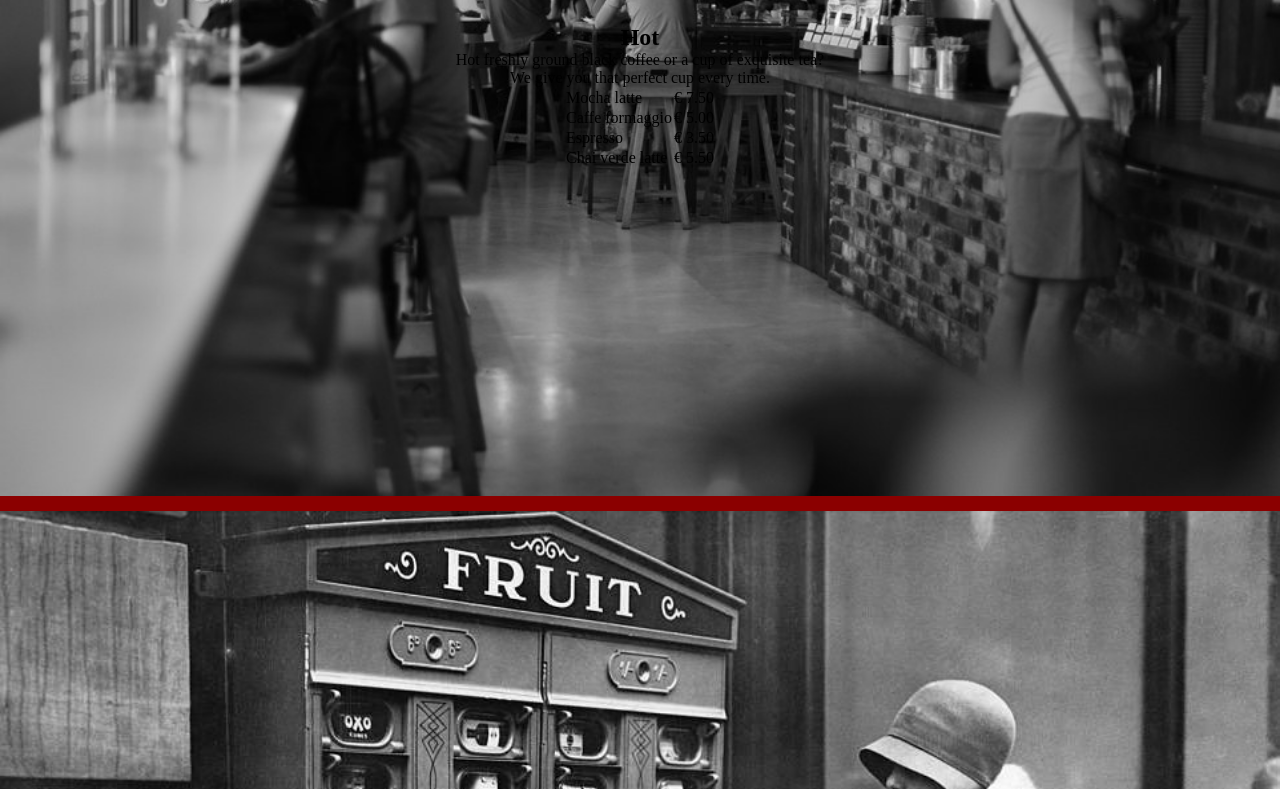
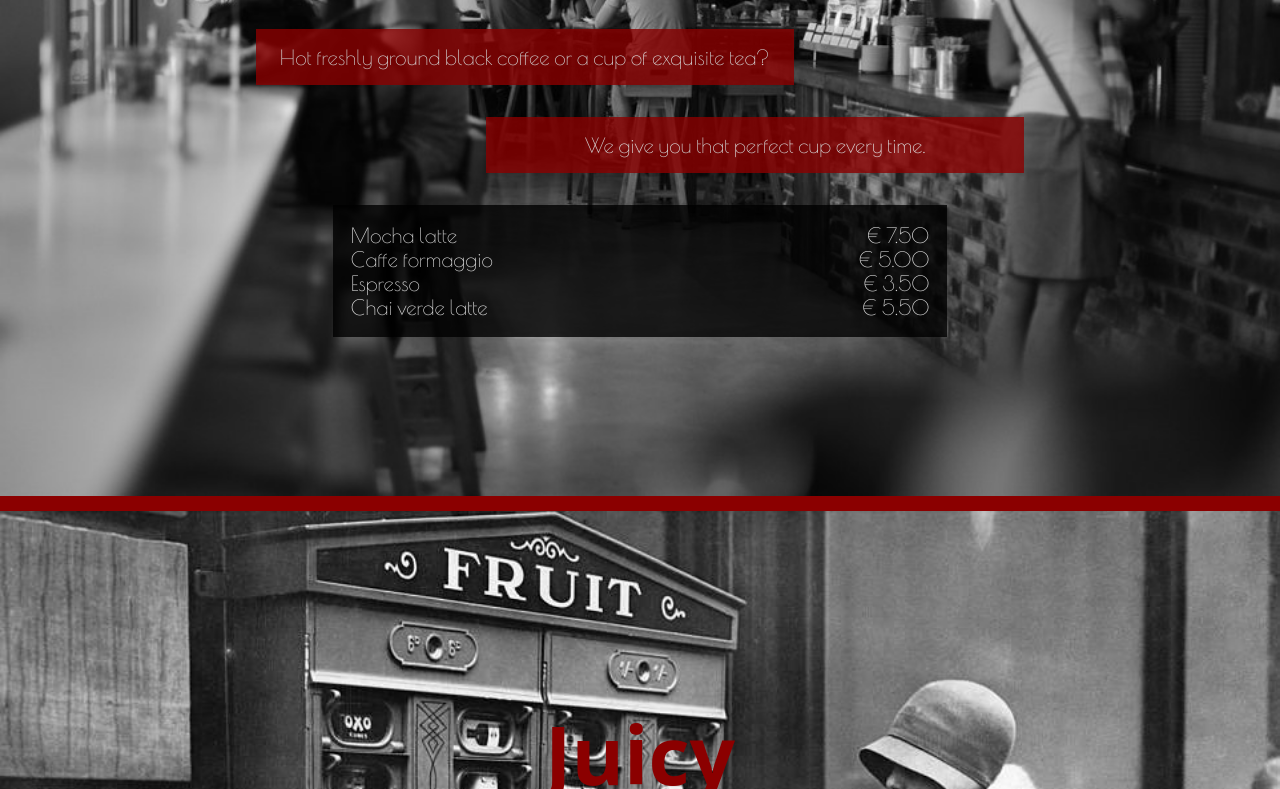
Before and after one commit to SofiaCronstrom/exercise-html-css-caffe-retro-main, a plain HTML site: page index.html in a window 1280 px wide. Shown: the part 304-1093 px from the top of the page. Drawn offline with nearby package versions, Linux system fonts and the light colour scheme; a web font is replaced by a local one.

Commit message:
adding style to rest for screenwidth desktop

```diff
--- a/index.css
+++ b/index.css
@@ -10,7 +10,7 @@ header{
  width: 100vw;
  height: 4rem;
  background-color: #25121c;
- opacity: 0.9;
+ opacity: 0.8;
  position: fixed;
  overflow: hidden;
  top: 0;
@@ -26,7 +26,7 @@ header nav{
 }
 header nav a{
     color: white;
-    font-family: "Spirax", system-ui;;
+    font-family: "Spirax", system-ui;
     text-decoration: none;
     font-size: 2rem;
 }
@@ -43,9 +43,7 @@ background-image: url(./assets/cosy.jpg);
     height: 100vh;
     background-repeat: no-repeat;
     background-size: cover;
-    /*border-bottom: 15px solid darkred;*/
     display: flex;
-    flex-direction: column;
     justify-content: center;
     align-items: center;
 }
@@ -55,3 +53,51 @@ hr{
     border: none;
     background-color: darkred;
 }
+article{
+    width: 60%;
+    display: flex;
+    flex-direction: column;
+    justify-content: center;
+    align-items: center;
+    gap: 2rem;
+}
+article h1{
+    font-family: "Spirax", system-ui;
+    color: darkred;
+    font-size: 5rem;
+    padding: 1rem;
+}
+.parag-1, .parag-2{
+    background-color: darkred;
+    color: white;
+    opacity: 0.8;
+    font-family: "Poiret One", sans-serif;
+    font-size: 1.3rem;
+    padding: 1rem;
+    width: 70%;
+    text-align: center;
+}
+.parag-1{
+    /*align-self: flex-start;*/
+    margin-right: auto;
+}
+.parag-2{
+    /*align-self: flex-end;*/
+    margin-left: auto;
+}
+table{
+    background-color: black;
+    opacity: 0.8;
+    padding: 1rem;
+    width: 80%;
+}
+tbody tr td{
+    color: white;
+    font-family: "Poiret One", sans-serif;
+    font-size: 1.3rem;
+}
+tr{
+    display: flex;
+    justify-content: space-between;
+    align-items: center;
+}
--- a/index.html
+++ b/index.html
@@ -18,6 +18,7 @@
   </header>
   <main>
     <section class="sect-hot" id="hot">
+    <article>
       <h1>Hot</h1>
       <p class="parag-1">Hot freshly ground black coffee or a cup of exquisite tea?</p>
       <p class="parag-2">We give you that perfect cup every time.</p>
@@ -41,9 +42,11 @@
           </tr>
         </tbody>
       </table>
+    </article>
     </section>
   <hr>
     <section class="sect-juicy" id="juicy">
+      <article>
       <h1>Juicy</h1>
       <p class="parag-1">Ripe fruit - freshly squeezed</p>
       <p class="parag-2">It's as simple as that. Chunky or smooth - it's your choice. </p>
@@ -63,9 +66,11 @@
           </tr>
         </tbody>
       </table>
+    </article>
     </section>
   <hr>
     <section class="sect-cosy" id="cosy">
+      <article>
       <h1>Cosy</h1>
       <p class="parag-1">Hang around. Enjoy the settings</p>
       <p class="parag-2">Use our fast Wifi. Borrow a newspaper or a novel.</p>
@@ -85,6 +90,7 @@
           </tr>
         </tbody>
       </table>
+    </article>
     </section>
   </main>
 </body>
```
